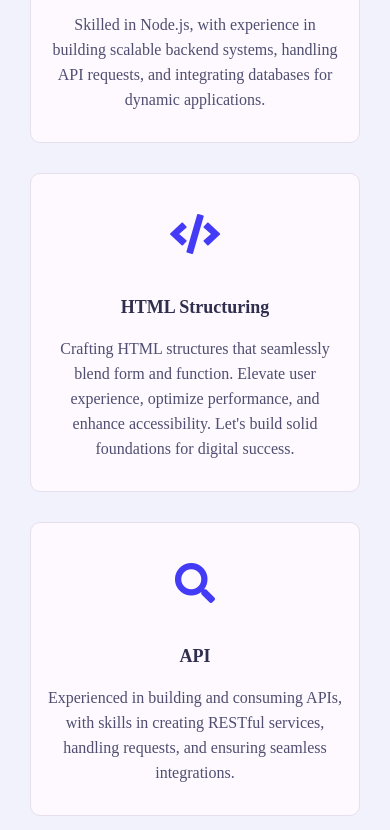
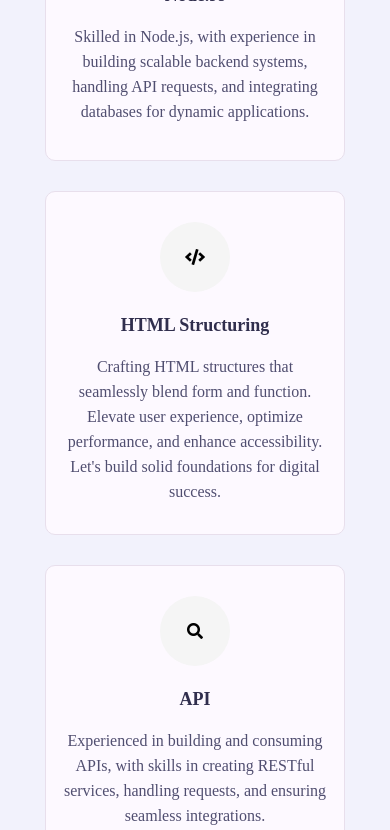
Before and after one commit to ankitojha02/My-Portfolio, a plain HTML site: page index.html in a window 390 px wide. Shown: the part 4862-5692 px from the top of the page. Drawn offline with nearby package versions, Linux system fonts and the light colour scheme; a web font is replaced by a local one.

Commit message:
Update style.css

```diff
--- a/css/style.css
+++ b/css/style.css
@@ -504,16 +504,18 @@ h3.my-profession {
     color: var(--text-black-700);
 }
 /* Service */
-.service .container
-{
+.service .container {
     padding-bottom: 40px;
 }
-.service .service-item
-{
+
+.service .service-item {
     margin-bottom: 30px;
     flex: 0 0 33.33%;
     max-width: 33.33%;
+    display: flex;
+    justify-content: center;
 }
+
 .service .service-item .service-item-inner {
     background-color: var(--bg-black-100);
     border: 1px solid var(--bg-black-50);
@@ -521,33 +523,43 @@ h3.my-profession {
     padding: 30px 15px;
     text-align: center;
     transition: all 0.3s ease;
+    max-width: 300px;
+    min-height: 300px;
 }
+
 .service .service-item .service-item-inner:hover {
     box-shadow: 0 0 20px rgba(48, 46, 77, 0.15);
 }
+
 .service .service-item .service-item-inner .icon {
-    height: 60px;
-    width: 60px;
+    height: 70px;
+    width: 70px;
     border-radius: 50%;
-
-    display: block;
-    margin: 0 auto 30px;
+    background-color: #f5f5f5;
+    display: flex;
+    align-items: center;
+    justify-content: center;
+    margin: 0 auto 20px;
     text-align: center;
     transition: all 0.3s ease;
 }
-.service .service-item .service-item-inner .icon .fa {
-    font-size: 40px;
-    line-height: 60px;
-    color: var(--skin-color);
+
+.service .service-item .service-item-inner .icon .fa,
+.service .service-item .service-item-inner .icon img {
+    max-width: 60%;
+    max-height: 60%;
     transition: all 0.3s ease;
 }
+
 .service .service-item .service-item-inner:hover .icon {
     background: var(--skin-color);
 }
-.service .service-item .service-item-inner:hover .icon .fa {
-    font-size: 25px;
-    color: #ffffff;
+
+.service .service-item .service-item-inner:hover .icon .fa,
+.service .service-item .service-item-inner:hover .icon img {
+    transform: scale(1.2);
 }
+
 .service .service-item .service-item-inner h4 {
     font-size: 18px;
     margin-bottom: 15px;
@@ -555,11 +567,29 @@ h3.my-profession {
     font-weight: 700;
     text-transform: capitalize;
 }
+
 .service .service-item .service-item-inner p {
     font-size: 16px;
     color: var(--text-black-700);
     line-height: 25px;
+    margin-bottom: 0;
 }
+
+/* Mobile Responsiveness */
+@media (max-width: 768px) {
+    .service .service-item {
+        flex: 0 0 50%;
+        max-width: 50%;
+    }
+}
+
+@media (max-width: 480px) {
+    .service .service-item {
+        flex: 0 0 100%;
+        max-width: 100%;
+    }
+}
+
 /*Portfolio*/
 .portfolio .container {
     padding-bottom: 40px;
@@ -612,10 +642,11 @@ h3.my-profession {
 .contact .contact-info-item .icon {
     display: inline-block;
 }
-.contact .contact-info-item .icon .fa {
+.contact .contact-info-item .icon i {
     font-size: 25px;
-    color: var(--skin-color);
+    color: var(--skin-color); /* Use your primary theme color */
 }
+
 .contact .contact-info-item h4 {
     font-size: 18px;
     font-weight: 700;
```
